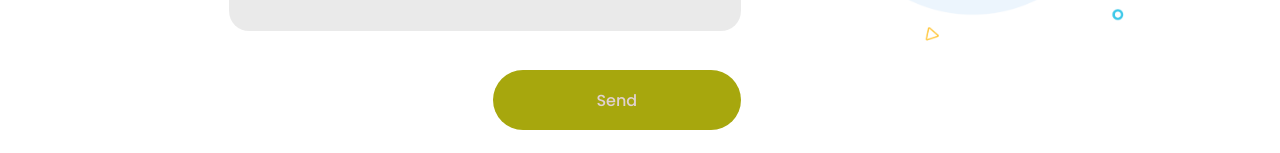
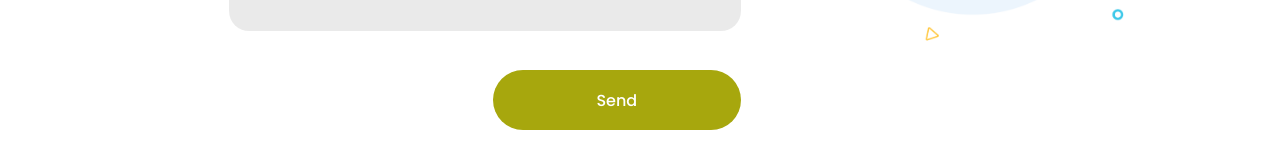
Before and after one commit to CodeBreaker518/personal-portfolio, a React (Vite) app: page /contact in a window 1280 px wide. Shown: the part 647-800 px from the top of the page. Built offline with nearby package versions, Linux system fonts and the light colour scheme.

Commit message:
chore:updated submit btn color

```diff
--- a/src/pages/ContactPage/Contact.css
+++ b/src/pages/ContactPage/Contact.css
@@ -164,7 +164,7 @@ textarea.contact-input ~ .icon {
   display: inline-block;
   padding: 1.1rem 2rem;
   background-color: rgb(167, 167, 13);
-  color: rgb(224, 209, 209);
+  color: white;
   border-radius: 40px;
   border: none;
   font-family: 'Poppins', sans-serif;
```
